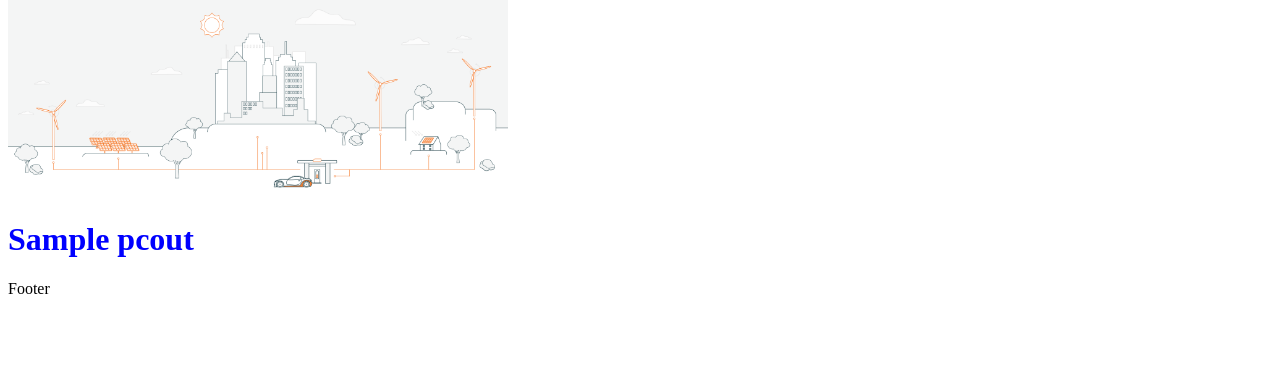
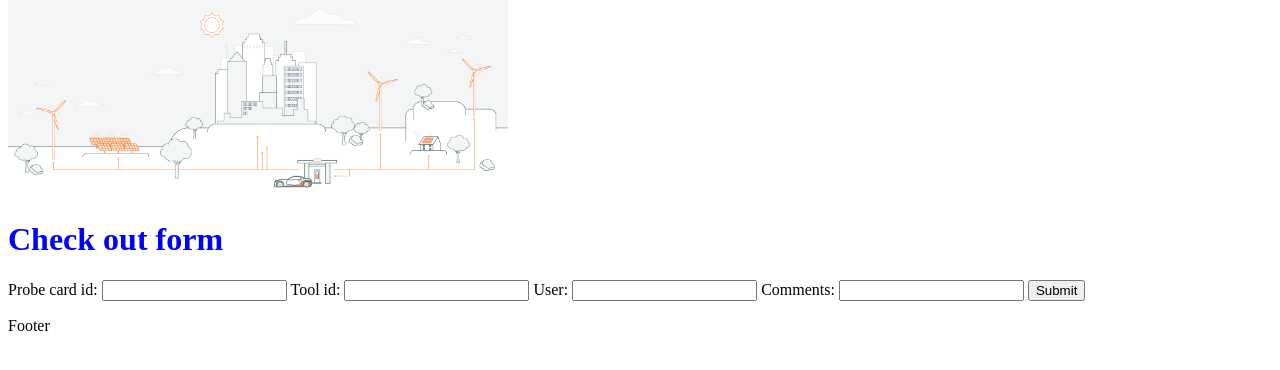
Before and after one commit to jen0523/PROJECT-2, a Django app: template checkin/ProbeCards/templates/ProbeCards/checkout.html in a window 1280 px wide. Shown: the part 161-531 px from the top of the page. Run offline with Django 4.2, Linux system fonts and the light colour scheme; tables that the repository leaves empty hold one stand-in row (values such as "Sample post"); the template is opened without the code that fills it: values that come from a table or form of the project are taken from there, most other values are stand-ins (such as "Sample title", 1, 10 or a date in 2020).

Commit message:
form working
form working

```diff
--- /dev/null
+++ b/checkin/ProbeCards/form.py
@@ -0,0 +1,9 @@
+from django import forms
+from .models import History
+
+
+class PcOutForm(forms.ModelForm):
+
+    class Meta:
+        model= History
+        fields= ('probe_card_id','tool_id', 'user', 'comments',)
--- a/checkin/ProbeCards/templates/ProbeCards/checkout.html
+++ b/checkin/ProbeCards/templates/ProbeCards/checkout.html
@@ -1,6 +1,11 @@
 {% extends 'main.html' %}
 {% block content %}
 
-    <h1>{{PCout.title}}</h1>
+    <h1>Check out form</h1>
+    <form action="/probecards/formpcout/" method="post">
+        {% csrf_token %}
+        {{ form }}
+        <input type="submit" value="Submit">
+    </form>
 
 {% endblock content %}
--- a/checkin/ProbeCards/urls.py
+++ b/checkin/ProbeCards/urls.py
@@ -3,9 +3,9 @@ from . import views
 
 
 urlpatterns = [
-    path('', views.ProbeCards, name="Probe Cards"),
-    path('PCout/<str:pk>/', views.PCout, name="Check out Probe Cards"),
-    path('PCin/<str:qk>/', views.PCin, name="Check in Probe Cards"),
-    path('PCinv/<str:rk>/', views.PCinv, name="Probe Cards Inventory"),
-    path('PCstatus/<str:sk>/', views.PCstatus, name="Probe Cards Status"),
+    path('formpcout/', views.PCout, name="Check out Probe Cards"),
+
+    # path('PCin/<str:qk>/', views.PCin, name="Check in Probe Cards"),
+    # path('PCinv/<str:rk>/', views.PCinv, name="Probe Cards Inventory"),
+    # path('PCstatus/<str:sk>/', views.PCstatus, name="Probe Cards Status"),
 ]
--- a/checkin/checkin/urls.py
+++ b/checkin/checkin/urls.py
@@ -3,5 +3,5 @@ from django.urls import path, include
 
 urlpatterns = [
     path('admin/', admin.site.urls),
-    path('', include('ProbeCards.urls'))
+    path('probecards/', include('ProbeCards.urls'))
 ]
```
Also changed, not shown: checkin/ProbeCards/views.py (+22 -6 lines), checkin/db.sqlite3.
